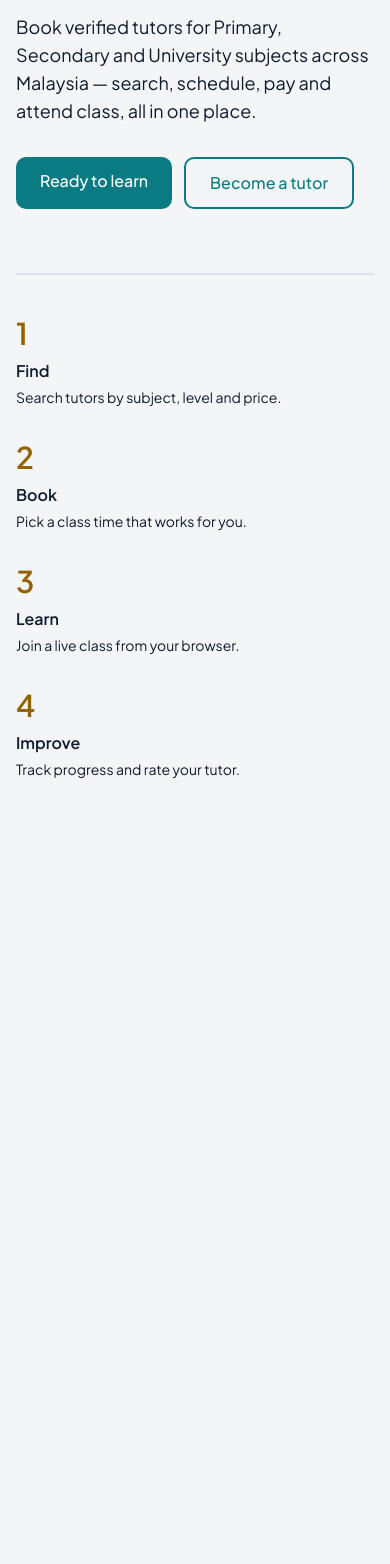
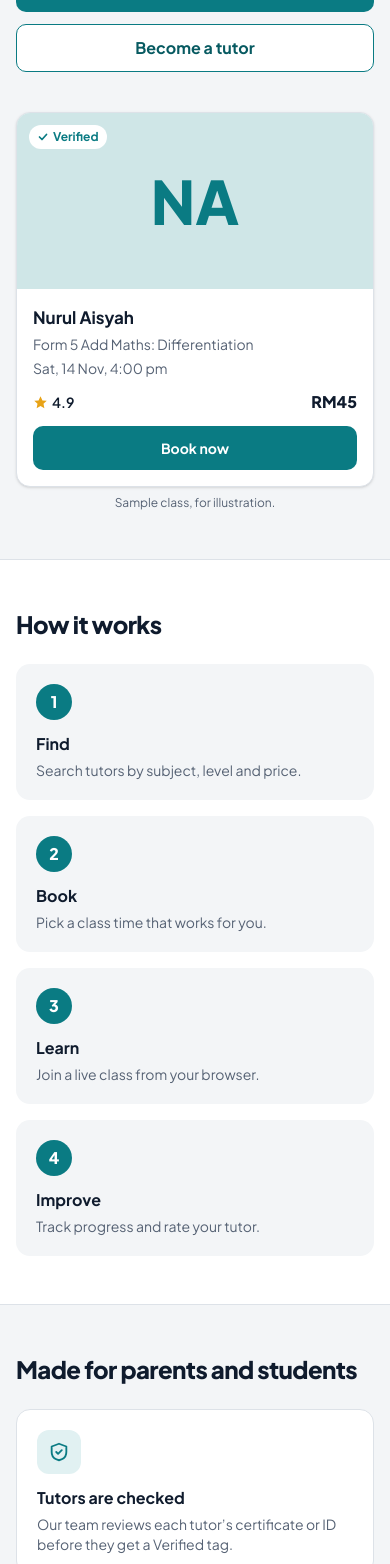
Before and after one commit to anassyarafi/myonlinecikgu, a Next.js app: page / in a window 390 px wide. Shown: the part 324-1888 px from the top of the page. Before the commit the page ends 1271 px from the top, so only its background shows below. Built offline with nearby package versions, Linux system fonts and the light colour scheme; no server answers.

Commit message:
Redesign sign up page

```diff
--- a/app/page.tsx
+++ b/app/page.tsx
@@ -1,58 +1,171 @@
 import Link from 'next/link'
+
+const steps = [
+  { n: '1', label: 'Find', text: 'Search tutors by subject, level and price.' },
+  { n: '2', label: 'Book', text: 'Pick a class time that works for you.' },
+  { n: '3', label: 'Learn', text: 'Join a live class from your browser.' },
+  { n: '4', label: 'Improve', text: 'Track progress and rate your tutor.' },
+]
+
+const reasons = [
+  {
+    title: 'Tutors are checked',
+    text: 'Our team reviews each tutor’s certificate or ID before they get a Verified tag.',
+    icon: (
+      <path d="M12 3 4 6v6c0 5 3.5 8 8 9 4.5-1 8-4 8-9V6zM9 12l2 2 4-4" />
+    ),
+  },
+  {
+    title: 'Live class, no download',
+    text: 'Join your class from the browser on your phone or laptop.',
+    icon: (
+      <>
+        <rect x="2" y="6" width="14" height="12" rx="3" />
+        <path d="m16 10 6-3v10l-6-3" />
+      </>
+    ),
+  },
+  {
+    title: 'See how you are doing',
+    text: 'Attendance, tutor notes and ratings are kept in My learning.',
+    icon: (
+      <>
+        <path d="M3 3v18h18" />
+        <path d="m7 15 4-4 3 3 5-6" />
+      </>
+    ),
+  },
+]
 
 export default function HomePage() {
   return (
-    <main className="flex-1 min-h-screen bg-[#F6F3EC]">
-      <section className="max-w-3xl mx-auto px-4 pt-20 pb-16">
-        <h1
-          className="text-5xl leading-tight font-semibold text-[#1C3529] mb-5"
-          style={{ fontFamily: 'var(--font-display)' }}
-        >
+    <main className="min-h-screen bg-[#F3F5F7]">
+      {/* Hero */}
+      <section className="max-w-5xl mx-auto px-4 pt-10 pb-12 md:pt-16 md:pb-16 grid md:grid-cols-2 gap-10 items-center">
+        <div>
+          <h1 className="text-[34px] sm:text-5xl leading-[1.1] font-extrabold tracking-tight text-[#0F1B2D]">
             Learning starts with the right tutor.
           </h1>
-        <p className="text-lg text-[#332B1F] max-w-xl mb-8">
-          Book verified tutors for Primary, Secondary and University subjects across
-          Malaysia — search, schedule, pay and attend class, all in one place.
+          <p className="text-base sm:text-lg text-[#566274] mt-4 max-w-md">
+            Book verified tutors for Primary, Secondary and University subjects across Malaysia. Search, schedule,
+            pay and attend class, all in one place.
           </p>
-        <div className="flex gap-3">
+          <div className="flex flex-col sm:flex-row gap-3 mt-7">
             <Link
               href="/signup"
-            className="bg-[#2B5D45] text-white px-6 py-3 rounded-full font-medium hover:bg-[#1F4634]"
+              className="h-12 px-6 rounded-[10px] bg-[#0A7B83] text-white font-bold hover:bg-[#075A61] inline-flex items-center justify-center"
             >
               Ready to learn
             </Link>
             <Link
               href="/signup"
-            className="border-2 border-[#2B5D45] text-[#2B5D45] px-6 py-3 rounded-full font-medium hover:bg-[#F6F3EC]"
+              className="h-12 px-6 rounded-[10px] border border-[#0A7B83] bg-white text-[#075A61] font-bold hover:bg-[#E1F1F2] inline-flex items-center justify-center"
             >
               Become a tutor
             </Link>
           </div>
+        </div>
+
+        {/* Sample card */}
+        <div className="relative max-w-sm w-full mx-auto md:ml-auto">
+          <div className="bg-white border border-[#DDE2E8] rounded-[14px] overflow-hidden shadow-sm">
+            <div className="relative h-44 bg-[#CFE6E7] flex items-center justify-center text-6xl font-extrabold text-[#0A7B83]">
+              NA
+              <span className="absolute top-3 left-3 h-6 px-2 rounded-xl bg-white text-[#0A7B83] text-xs font-bold flex items-center gap-1">
+                <svg width="12" height="12" viewBox="0 0 24 24" fill="none" stroke="currentColor" strokeWidth="3.4" strokeLinecap="round" strokeLinejoin="round" aria-hidden="true">
+                  <path d="m5 12 5 5 9-10" />
+                </svg>
+                Verified
+              </span>
+            </div>
+            <div className="p-4 space-y-1">
+              <p className="text-[17px] font-bold text-[#0F1B2D]">Nurul Aisyah</p>
+              <p className="text-sm text-[#566274]">Form 5 Add Maths: Differentiation</p>
+              <p className="text-sm text-[#566274]">Sat, 14 Nov, 4:00 pm</p>
+              <div className="flex items-center justify-between pt-2">
+                <span className="flex items-center gap-1 text-sm font-semibold">
+                  <svg width="15" height="15" viewBox="0 0 24 24" fill="#E8A317" aria-hidden="true">
+                    <polygon points="12 2 15.1 8.6 22 9.3 16.8 14 18.2 21 12 17.5 5.8 21 7.2 14 2 9.3 8.9 8.6" />
+                  </svg>
+                  4.9
+                </span>
+                <span className="text-base font-extrabold">RM45</span>
+              </div>
+              <div className="mt-3 h-11 rounded-[10px] bg-[#0A7B83] text-white text-sm font-bold flex items-center justify-center">
+                Book now
+              </div>
+            </div>
+          </div>
+          <p className="text-xs text-[#566274] mt-2 text-center">Sample class, for illustration.</p>
+        </div>
       </section>
 
-      <section className="max-w-3xl mx-auto px-4 pb-20">
-        <div className="border-t-2 border-[#D8D2C4] pt-10">
-          <ol className="grid grid-cols-1 sm:grid-cols-4 gap-8">
-            {[
-              { n: '1', label: 'Find', text: 'Search tutors by subject, level and price.' },
-              { n: '2', label: 'Book', text: 'Pick a class time that works for you.' },
-              { n: '3', label: 'Learn', text: 'Join a live class from your browser.' },
-              { n: '4', label: 'Improve', text: 'Track progress and rate your tutor.' },
-            ].map((step) => (
-              <li key={step.n}>
-                <span
-                  className="text-3xl text-[#E3A73B] font-semibold"
-                  style={{ fontFamily: 'var(--font-display)' }}
-                >
+      {/* How it works */}
+      <section className="bg-white border-y border-[#DDE2E8]">
+        <div className="max-w-5xl mx-auto px-4 py-12">
+          <h2 className="text-2xl font-extrabold tracking-tight text-[#0F1B2D]">How it works</h2>
+          <ol className="grid grid-cols-1 sm:grid-cols-2 lg:grid-cols-4 gap-4 mt-6">
+            {steps.map((step) => (
+              <li key={step.n} className="bg-[#F3F5F7] rounded-[14px] p-5">
+                <span className="w-9 h-9 rounded-full bg-[#0A7B83] text-white font-extrabold flex items-center justify-center">
                   {step.n}
                 </span>
-                <p className="font-semibold text-[#1C3529] mt-2 mb-1">{step.label}</p>
-                <p className="text-sm text-[#332B1F]">{step.text}</p>
+                <p className="font-bold text-[#0F1B2D] mt-3">{step.label}</p>
+                <p className="text-sm text-[#566274] mt-1">{step.text}</p>
               </li>
             ))}
           </ol>
         </div>
       </section>
+
+      {/* Why */}
+      <section className="max-w-5xl mx-auto px-4 py-12">
+        <h2 className="text-2xl font-extrabold tracking-tight text-[#0F1B2D]">Made for parents and students</h2>
+        <div className="grid md:grid-cols-3 gap-4 mt-6">
+          {reasons.map((r) => (
+            <div key={r.title} className="bg-white border border-[#DDE2E8] rounded-[14px] p-5">
+              <span className="w-11 h-11 rounded-xl bg-[#E1F1F2] flex items-center justify-center">
+                <svg width="22" height="22" viewBox="0 0 24 24" fill="none" stroke="#0A7B83" strokeWidth="2" strokeLinecap="round" strokeLinejoin="round" aria-hidden="true">
+                  {r.icon}
+                </svg>
+              </span>
+              <h3 className="font-bold text-[#0F1B2D] mt-3">{r.title}</h3>
+              <p className="text-sm text-[#566274] mt-1">{r.text}</p>
+            </div>
+          ))}
+        </div>
+      </section>
+
+      {/* For tutors */}
+      <section className="max-w-5xl mx-auto px-4 pb-12">
+        <div className="bg-[#075A61] rounded-[14px] p-6 sm:p-10 grid md:grid-cols-2 gap-6 items-center">
+          <div>
+            <h2 className="text-2xl font-extrabold tracking-tight text-white">Teach on your own schedule</h2>
+            <p className="text-[#D5ECEE] mt-2 max-w-md">
+              Teachers and university students can set their hours, create classes and keep 85% of every class they
+              teach.
+            </p>
+          </div>
+          <div className="md:justify-self-end">
+            <Link
+              href="/signup"
+              className="h-12 px-6 rounded-[10px] bg-white text-[#075A61] font-bold hover:bg-[#E1F1F2] inline-flex items-center justify-center w-full sm:w-auto"
+            >
+              Become a tutor
+            </Link>
+          </div>
+        </div>
+      </section>
+
+      {/* Footer */}
+      <footer className="border-t border-[#DDE2E8] bg-white">
+        <div className="max-w-5xl mx-auto px-4 py-6 flex flex-col sm:flex-row gap-3 sm:items-center sm:justify-between text-sm text-[#566274]">
+          <p>MyOnlineCikgu. Find. Book. Learn. Improve.</p>
+          <Link href="/privacy" className="font-semibold text-[#0A7B83] hover:underline min-h-11 inline-flex items-center">
+            Privacy policy
+          </Link>
+        </div>
+      </footer>
     </main>
   )
 }
```
Also changed, not shown: app/login/page.tsx (+49 -17 lines), app/signup/page.tsx (+98 -51 lines). Lines whose indentation alone changed are shown as unchanged.
